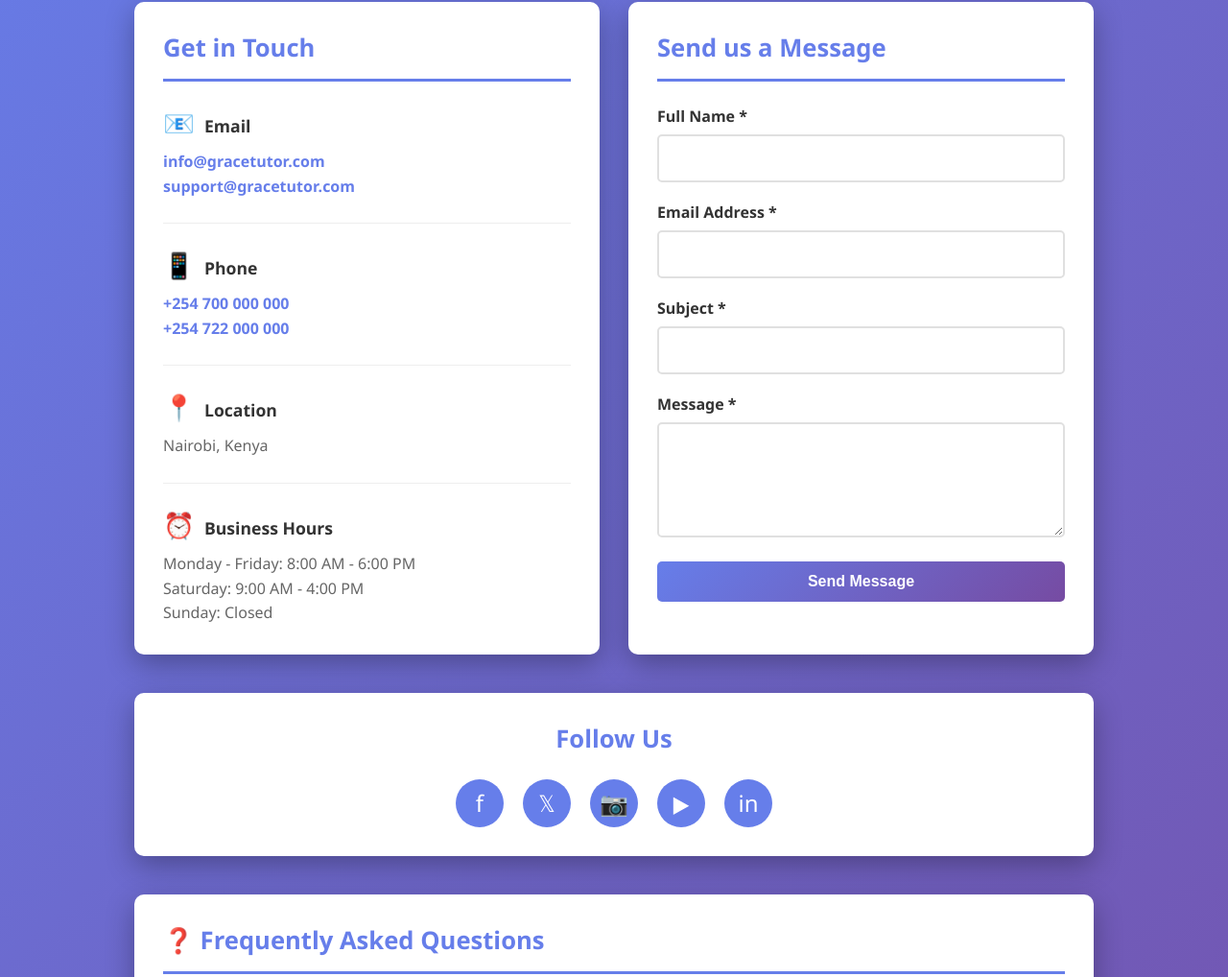
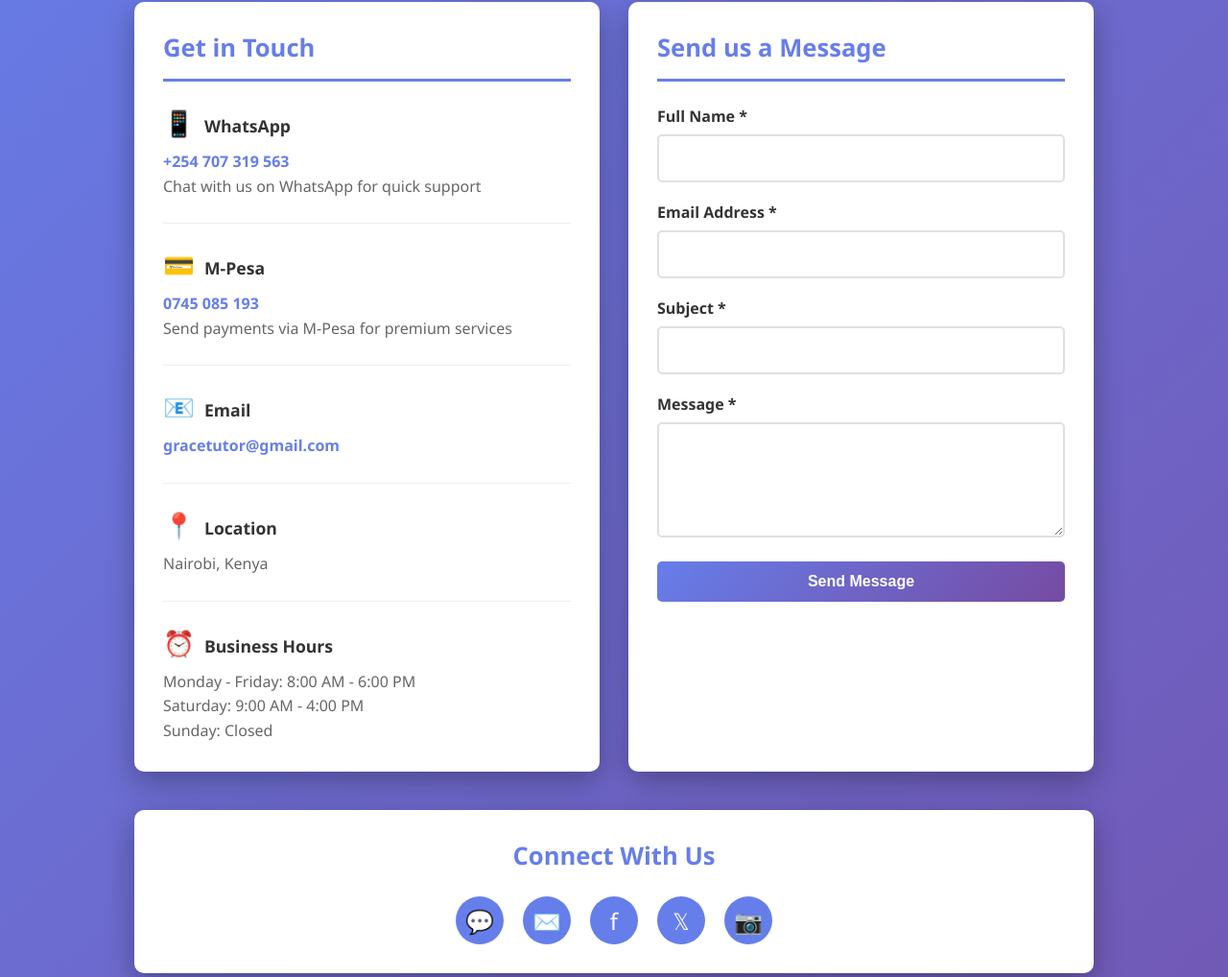
Before and after one commit to felixkiprop021-ai/God-s-grace-online-tutor-, a plain HTML site: page contact.html in a window 1280 px wide. Shown: the part 312-1330 px from the top of the page at 96% size. Drawn offline with Linux system fonts and the light colour scheme.

Commit message:
Update Contact Us page with real WhatsApp and M-Pesa contact details

```diff
--- a/contact.html
+++ b/contact.html
@@ -289,15 +289,20 @@
                 <h2>Get in Touch</h2>
 
                 <div class="contact-item">
-                    <h3><span class="icon">📧</span>Email</h3>
-                    <p><a href="mailto:info@gracetutor.com">info@gracetutor.com</a></p>
-                    <p><a href="mailto:support@gracetutor.com">support@gracetutor.com</a></p>
+                    <h3><span class="icon">📱</span>WhatsApp</h3>
+                    <p><a href="https://wa.me/254707319563" target="_blank">+254 707 319 563</a></p>
+                    <p>Chat with us on WhatsApp for quick support</p>
                 </div>
 
                 <div class="contact-item">
-                    <h3><span class="icon">📱</span>Phone</h3>
-                    <p><a href="tel:+254700000000">+254 700 000 000</a></p>
-                    <p><a href="tel:+254722000000">+254 722 000 000</a></p>
+                    <h3><span class="icon">💳</span>M-Pesa</h3>
+                    <p><a href="tel:0745085193">0745 085 193</a></p>
+                    <p>Send payments via M-Pesa for premium services</p>
+                </div>
+
+                <div class="contact-item">
+                    <h3><span class="icon">📧</span>Email</h3>
+                    <p><a href="mailto:gracetutor@gmail.com">gracetutor@gmail.com</a></p>
                 </div>
 
                 <div class="contact-item">
@@ -315,7 +320,7 @@
 
             <div class="contact-form">
                 <h2>Send us a Message</h2>
-                <form action="#" method="POST">
+                <form action="https://formspree.io/f/xzbjprgz" method="POST">
                     <div class="form-group">
                         <label for="name">Full Name *</label>
                         <input type="text" id="name" name="name" required>
@@ -342,13 +347,13 @@
         </div>
 
         <div class="social-links">
-            <h2>Follow Us</h2>
+            <h2>Connect With Us</h2>
             <div class="social-icons">
-                <a href="#" class="social-icon">f</a>
-                <a href="#" class="social-icon">𝕏</a>
-                <a href="#" class="social-icon">📷</a>
-                <a href="#" class="social-icon">▶</a>
-                <a href="#" class="social-icon">in</a>
+                <a href="https://wa.me/254707319563" class="social-icon" title="WhatsApp">💬</a>
+                <a href="mailto:gracetutor@gmail.com" class="social-icon" title="Email">✉️</a>
+                <a href="https://facebook.com" class="social-icon" title="Facebook">f</a>
+                <a href="https://twitter.com" class="social-icon" title="Twitter">𝕏</a>
+                <a href="https://instagram.com" class="social-icon" title="Instagram">📷</a>
             </div>
         </div>
 
@@ -377,12 +382,12 @@
 
             <div class="faq-item">
                 <h3>Do you offer tutoring services?</h3>
-                <p>Currently, we focus on providing online learning materials. However, you can contact us to inquire about potential tutoring services or partnerships.</p>
+                <p>Yes! We can provide personalized tutoring services. Contact us via WhatsApp at +254 707 319 563 to discuss your learning needs.</p>
             </div>
 
             <div class="faq-item">
-                <h3>How can I provide feedback or suggestions?</h3>
-                <p>We'd love to hear your feedback! Please use the contact form above or email us directly at feedback@gracetutor.com with your suggestions and comments.</p>
+                <h3>How can I make payments?</h3>
+                <p>We accept M-Pesa payments at 0745 085 193. Send your payment and WhatsApp the details for service activation.</p>
             </div>
         </div>
 
```
